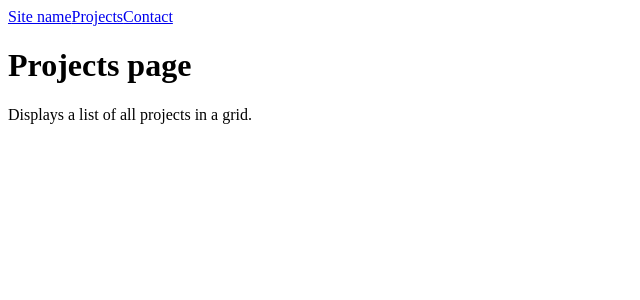
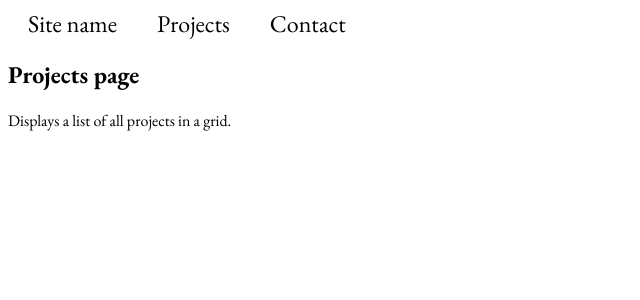
Before and after one commit to NikDenissov/photography-portfolio, a React (Vite) app: page / in a window 1280 px wide. Shown: the top 300 px of the page, without its empty margins (0-640 px from the left). Built offline with nearby package versions, Linux system fonts and the light colour scheme.

Commit message:
Applied typography and other basic styling

```diff
--- /dev/null
+++ b/src/components/Navbar.css
@@ -0,0 +1,8 @@
+nav {
+    font-size: x-large;
+}
+
+.nav-item {
+    padding-left: 20px;
+    padding-right: 20px;
+}
--- a/src/components/Navbar.tsx
+++ b/src/components/Navbar.tsx
@@ -1,11 +1,13 @@
+import "../styles/global.css";
+import "./Navbar.css";
 import { Link } from "react-router-dom";
 
 export function Navbar() {
     return (
         <nav>
-            <Link to="/">Site name</Link>
-            <Link to="/">Projects</Link>
-            <Link to="/contact">Contact</Link>
+            <Link to="/" className = "nav-item">Site name</Link>
+            <Link to="/" className = "nav-item">Projects</Link>
+            <Link to="/contact" className = "nav-item">Contact</Link>
         </nav>
     );
 }
--- /dev/null
+++ b/src/layouts/MainLayout.css
@@ -0,0 +1,10 @@
+.layout {
+    min-height: 100vh;
+    display: flex;
+    flex-direction: column;
+    font-size: medium;
+}
+
+.main {
+    flex: 1;
+}
--- a/src/layouts/MainLayout.tsx
+++ b/src/layouts/MainLayout.tsx
@@ -1,12 +1,14 @@
+import "../styles/global.css";
+import "./MainLayout.css";
 import { Outlet } from "react-router-dom";
 import { Navbar } from "../components/Navbar";
 
 export function MainLayout() {
     return (
-        <div>
+        <div className="layout">
             <Navbar />
 
-            <main>
+            <main className="main">
                 <Outlet />
             </main>
 
--- a/src/pages/ContactPage.tsx
+++ b/src/pages/ContactPage.tsx
@@ -1,7 +1,7 @@
 export function ContactPage() {
     return (
         <>
-            <h1>Contacts page</h1>
+            <h2>Contacts page</h2>
             <p>Contacts (email, socials, etc.) are provided here.</p>
         </>
     )
--- a/src/pages/ProjectDetailsPage.tsx
+++ b/src/pages/ProjectDetailsPage.tsx
@@ -5,7 +5,7 @@ export function ProjectDetailsPage() {
 
     return (
         <>
-            <h1>Project page</h1>
+            <h2>Project page</h2>
             <p>Contains details about the selected project: {slug}</p>
         </>
     )
--- a/src/pages/ProjectsPage.tsx
+++ b/src/pages/ProjectsPage.tsx
@@ -1,7 +1,7 @@
 export function ProjectsPage() {
     return (
         <>
-            <h1>Projects page</h1>
+            <h2>Projects page</h2>
             <p>Displays a list of all projects in a grid.</p>
         </>
     )
--- /dev/null
+++ b/src/styles/global.css
@@ -0,0 +1,13 @@
+* {
+    box-sizing: border-box;
+    font-family: "EB Garamond", serif;
+    color: black;
+}
+
+a {
+    text-decoration: none;
+}
+
+a :visited{
+    text-decoration: none;
+}
```
Also changed, not shown: 1 other file (tests, documents, lock files or other folders).
